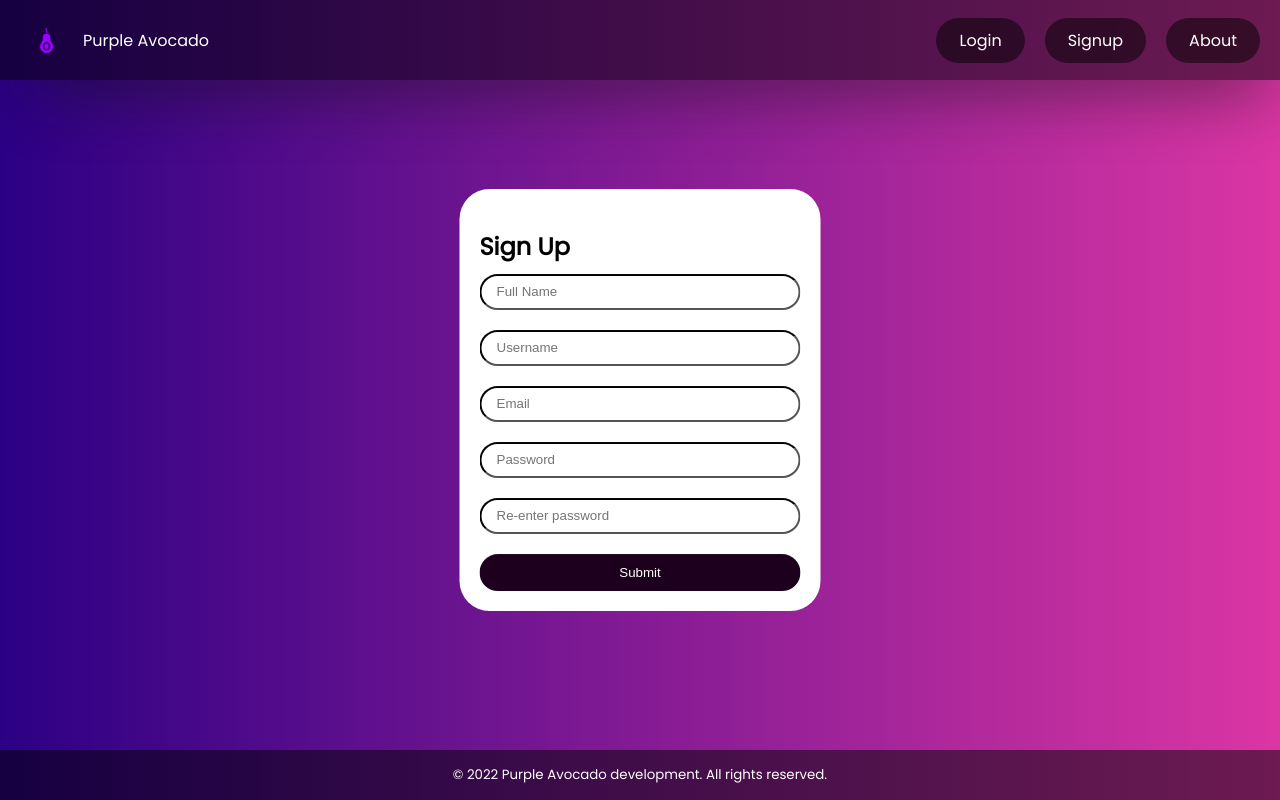
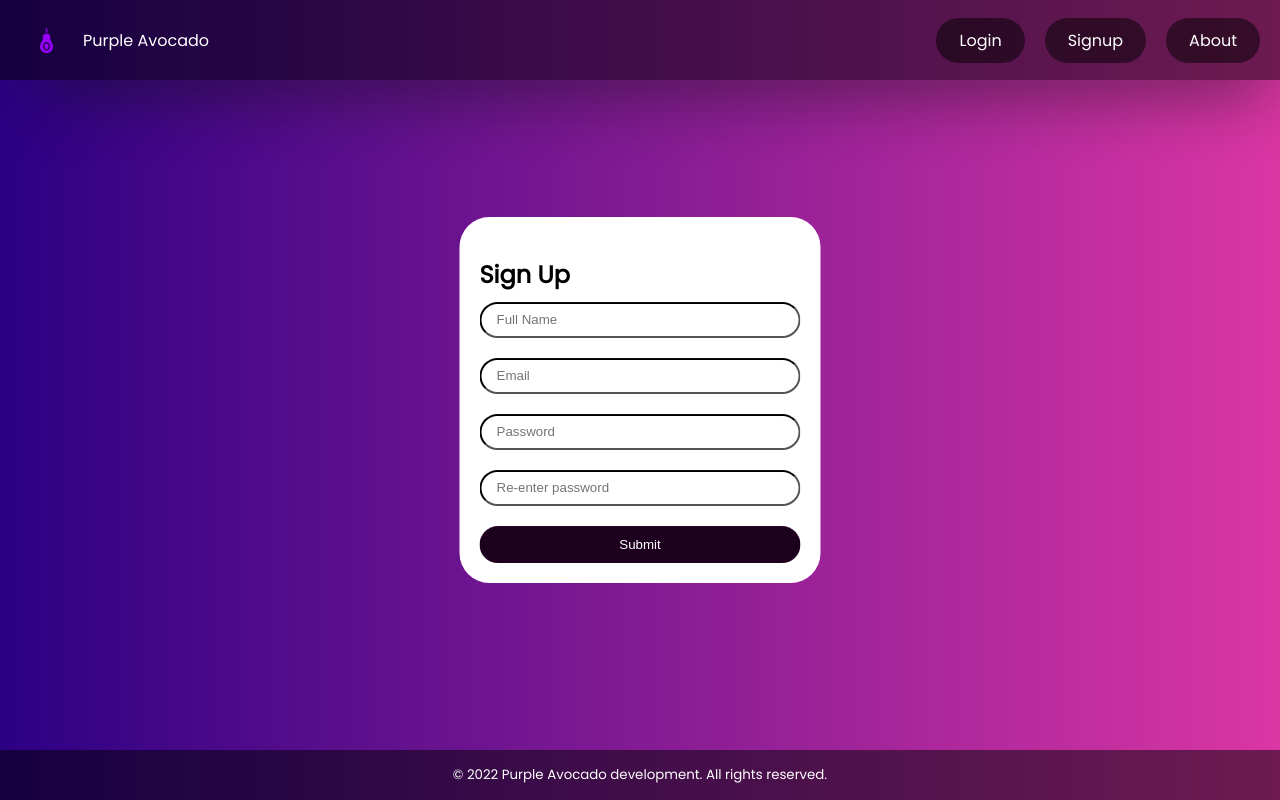
Before and after one commit to Kisokumar/purple-avocado, a React (Create React App) app in the folder front-end/: page /signup in a window 1280 px wide. Built offline with nearby package versions, Linux system fonts and the light colour scheme.

Commit message:
fixes: minor component changes

```diff
--- a/front-end/src/App.js
+++ b/front-end/src/App.js
@@ -13,7 +13,7 @@ function App() {
       <Route path="/signup" element={<SignUpPage />} />
       <Route path="/login" element={<LogInPage />} />
       <Route path="/about" element={<AboutPage />} />
-      <Route path="/dashboard/:userid" element={<DashboardPage />} />
+      <Route path="/dashboard/:username" element={<DashboardPage />} />
       <Route path="*" element={<NotFoundPage />} />
     </Routes>
   );
--- a/front-end/src/components/Dashboard.js
+++ b/front-end/src/components/Dashboard.js
@@ -1,13 +1,43 @@
 import { useParams } from "react-router-dom";
 
-export default function Dashboard() {
-  const { userid } = useParams();
+// This would be received from the backend once completed
+
+const mockData = {
+  userid: "Scrooge",
+  name: "Scrooge McDuck",
+  balance: "$315,360,102,090,135,047",
+  recentTransactions: {
+    Groceries: -139,
+    "Investing/Saving": -1200,
+    Income: 30000,
+    Bills: -200,
+  },
+  balanceHistory: [
+    ["1/12/2022", "$315,360,102,090,135,047"],
+    ["1/8/2022", "$315,360,002,090,035,021"],
+    ["1/8/2022", "$315,260,002,040,035,013"],
+    ["1/4/2022", "$313,220,008,098,062,061"],
+  ],
+};
+
+function Dashboard() {
+  const userData = (username) => {
+    // async function that returns userdata similar to the data above
+    return mockData;
+  };
+  const { username } = useParams();
+
   return (
     <>
       <div className="dashboard">
-        <h1>User: {userid}</h1>
-        <p>Dashboard for user {userid} goes here</p>
+        <h1>Welcome back {userData(username).name}!</h1>
+        <p>Balance: {userData(username).balance}</p>
+        <p>
+          Recent Transactions: {userData(username).recentTransactions.Bills}
+        </p>
       </div>
     </>
   );
 }
+
+export default Dashboard;
--- a/front-end/src/components/Login.js
+++ b/front-end/src/components/Login.js
@@ -5,17 +5,21 @@ function Login() {
         <h1 className="signup">Log In</h1>
         <div className="signup-container">
           <input
-            type="text"
+            type="email"
             // onChange={(e) => setUsernameState(userref.current.value)}
             // onChange={(e) => handleUsername()}
-            placeholder="Username"
+            placeholder="Email"
             className="field username input"
           />
-          <input type="text" placeholder="Password" className="input"></input>
+          <input
+            type="password"
+            placeholder="Password"
+            className="input"
+          ></input>
           <button
             type="button"
             // onClick={handleSubmit}
-            className="submit button"
+            className="submit darkbutton"
           >
             Submit
           </button>
--- a/front-end/src/components/Register.js
+++ b/front-end/src/components/Register.js
@@ -1,35 +1,34 @@
-import {useState, setState} from 'react'
+import { useState, setState } from "react";
 
 function Register() {
-  const [name, setName] = useState(null)
-  const [username, setUsername] = useState(null)
-  const [email, setEmail] = useState(null)
-  const [password, setPassword] = useState(null)
-  const [confirmPassword, setConfirmPassword] = useState(null)
+  const [name, setName] = useState(null);
+  const [username, setUsername] = useState(null);
+  const [email, setEmail] = useState(null);
+  const [password, setPassword] = useState(null);
+  const [confirmPassword, setConfirmPassword] = useState(null);
 
   const handleInputChange = (e) => {
-    const {id , value} = e.target;
-    if(id === "name"){
+    const { id, value } = e.target;
+    if (id === "name") {
       setName(value);
     }
-    if(id === "username"){
+    if (id === "username") {
       setUsername(value);
     }
-    if(id === "email"){
+    if (id === "email") {
       setEmail(value);
     }
-    if(id === "password"){
+    if (id === "password") {
       setPassword(value);
     }
-    if(id === "confirmPassword"){
+    if (id === "confirmPassword") {
       setConfirmPassword(value);
     }
-
-}
-const handleSubmit  = (event) => {
+  };
+  const handleSubmit = (event) => {
     event.preventDefault();
-  console.log(name,username,email,password,confirmPassword);
-}
+    console.log(name, username, email, password, confirmPassword);
+  };
 
   return (
     <section className="register">
@@ -39,28 +38,34 @@ const handleSubmit  = (event) => {
           <input
             type="text"
             value={name}
-          placeholder='Full Name'
+            placeholder="Full Name"
             className="input"
-          id='name'
-          onChange = {(e) => handleInputChange(e)}>
-          </input>
+            id="name"
+            onChange={(e) => handleInputChange(e)}
+          ></input>
           <input
-            type="text"
-            value={username}
-            id='username'
-            placeholder="Username"
-            className="field username input"
-            onChange = {(e) => handleInputChange(e)}
-          />
-          <input type="text" value={email} id='email' placeholder="Email" className="input" onChange = {(e) => handleInputChange(e)}></input>
-          <input type="text" value={password} id='password' placeholder="Password" className="input" onChange = {(e) => handleInputChange(e)}></input>
+            type="email"
+            value={email}
+            id="email"
+            placeholder="Email"
+            className="input"
+            onChange={(e) => handleInputChange(e)}
+          ></input>
           <input
-            type="text"
+            type="password"
+            value={password}
+            id="password"
+            placeholder="Password"
+            className="input"
+            onChange={(e) => handleInputChange(e)}
+          ></input>
+          <input
+            type="password"
             value={confirmPassword}
             placeholder="Re-enter password"
             className="input"
-            id='confirmPassword'
-            onChange = {(e) => handleInputChange(e)}
+            id="confirmPassword"
+            onChange={(e) => handleInputChange(e)}
           ></input>
           <button
             type="submit"
```
Lines whose indentation alone changed are shown as unchanged.
